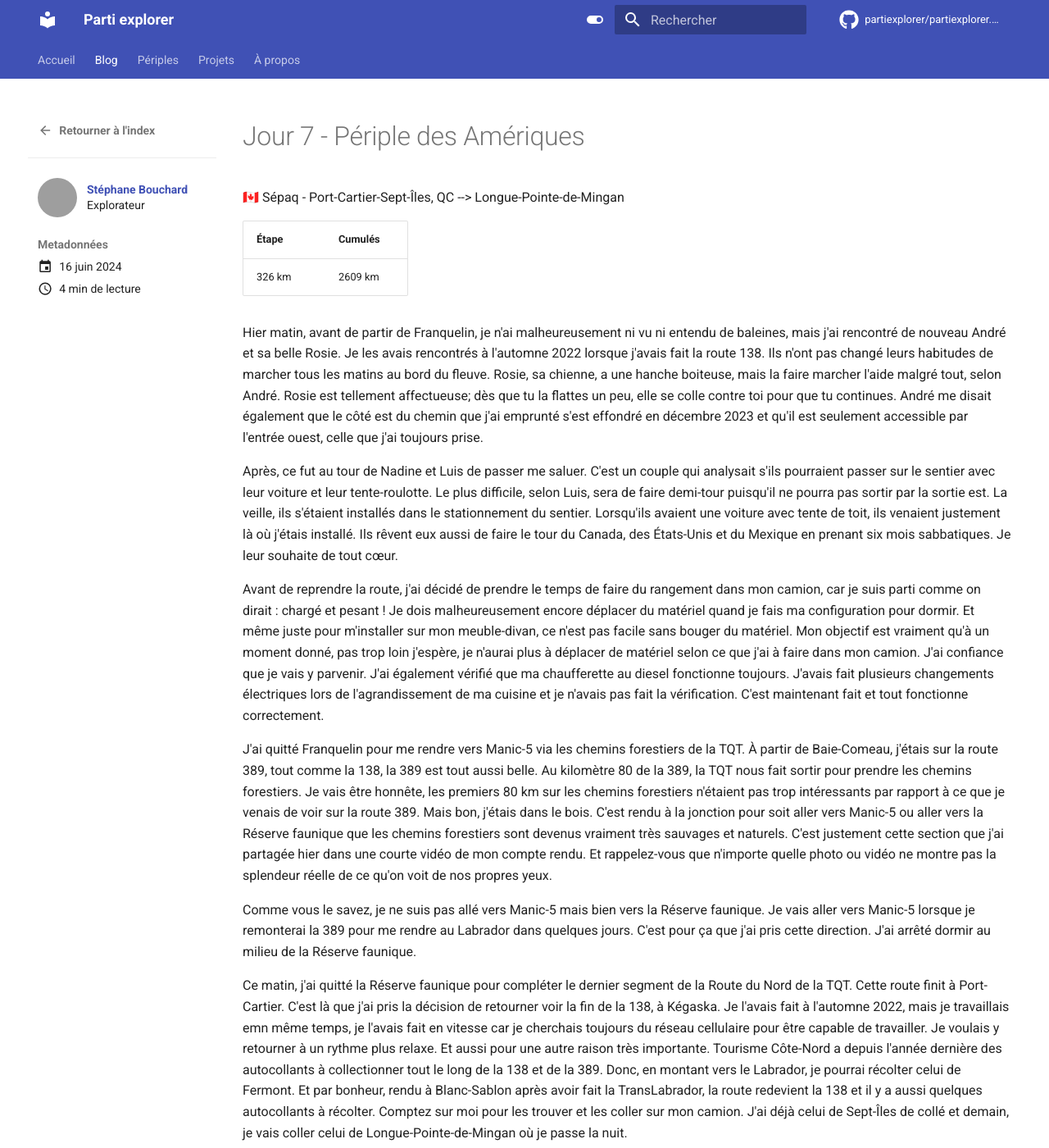
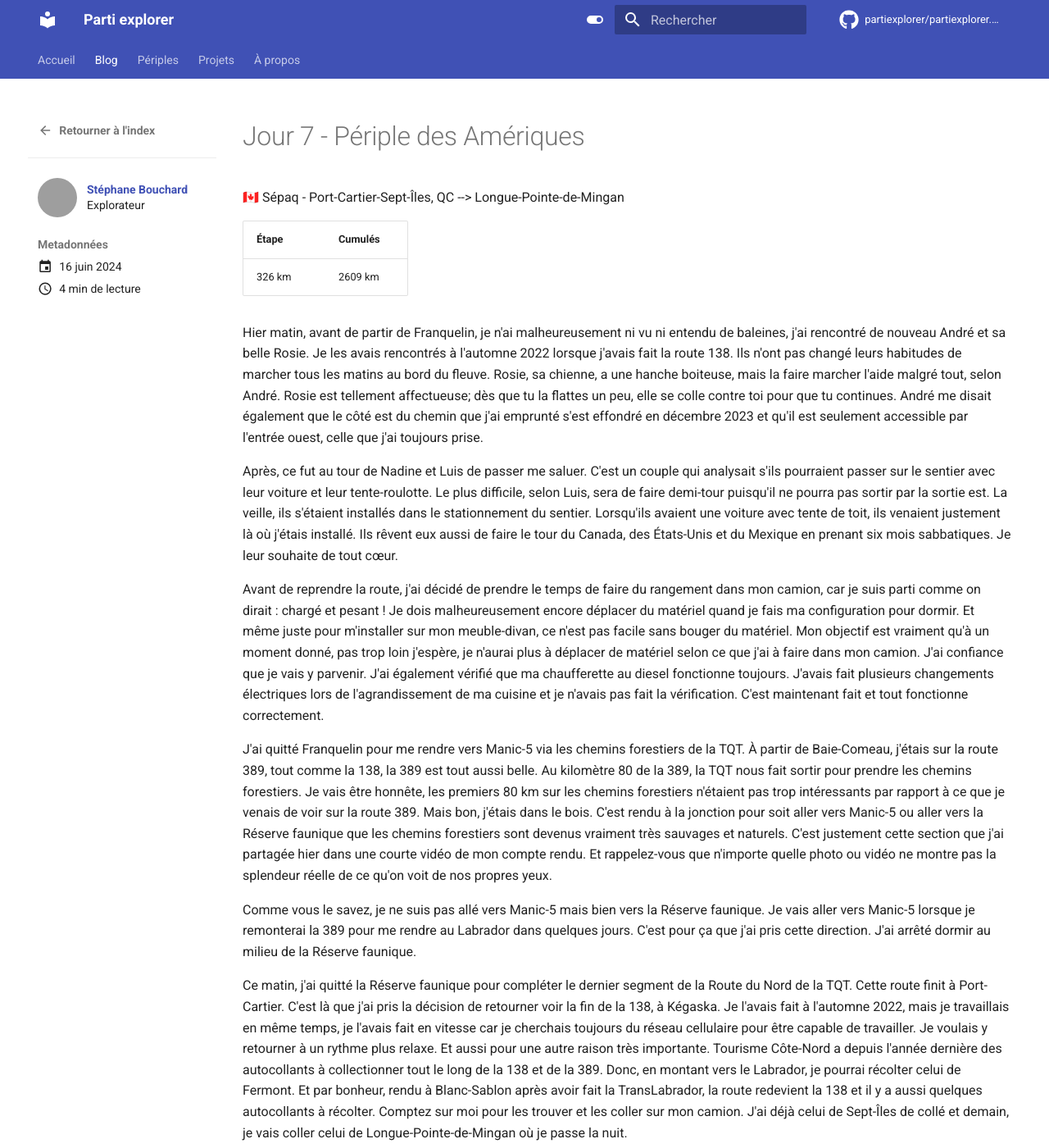
Before and after one commit to partiexplorer/partiexplorer.github.io, an MkDocs documentation site: the page built from docs/blog/posts/Jour_007.md, in a window 1280 px wide and 1400 px high. Shown: the whole window at 82% size. Built offline with MkDocs 1.6.1 and Material for MkDocs 9.7.7, drawn with Linux system fonts in a browser that asks for light colours; comment, search, counter and statistics services are not loaded; grey boxes are pictures that could not be loaded.

Commit message:
Fix typo - Jour 7

```diff
--- a/docs/blog/posts/Jour_007.md
+++ b/docs/blog/posts/Jour_007.md
@@ -17,7 +17,7 @@ tags:
 |---------|-------------|
 |  326 km |     2609 km |
 
-Hier matin, avant de partir de Franquelin, je n'ai malheureusement ni vu ni entendu de baleines, mais j'ai rencontré de nouveau André et sa belle Rosie. Je les avais rencontrés à l'automne 2022 lorsque j'avais fait la route 138. Ils n'ont pas changé leurs habitudes de marcher tous les matins au bord du fleuve. Rosie, sa chienne, a une hanche boiteuse, mais la faire marcher l'aide malgré tout, selon André. Rosie est tellement affectueuse; dès que tu la flattes un peu, elle se colle contre toi pour que tu continues. André me disait également que le côté est du chemin que j'ai emprunté s'est effondré en décembre 2023 et qu'il est seulement accessible par l'entrée ouest, celle que j'ai toujours prise.
+Hier matin, avant de partir de Franquelin, je n'ai malheureusement ni vu ni entendu de baleines, j'ai rencontré de nouveau André et sa belle Rosie. Je les avais rencontrés à l'automne 2022 lorsque j'avais fait la route 138. Ils n'ont pas changé leurs habitudes de marcher tous les matins au bord du fleuve. Rosie, sa chienne, a une hanche boiteuse, mais la faire marcher l'aide malgré tout, selon André. Rosie est tellement affectueuse; dès que tu la flattes un peu, elle se colle contre toi pour que tu continues. André me disait également que le côté est du chemin que j'ai emprunté s'est effondré en décembre 2023 et qu'il est seulement accessible par l'entrée ouest, celle que j'ai toujours prise.
 
 Après, ce fut au tour de Nadine et Luis de passer me saluer. C'est un couple qui analysait s'ils pourraient passer sur le sentier avec leur voiture et leur tente-roulotte. Le plus difficile, selon Luis, sera de faire demi-tour puisqu'il ne pourra pas sortir par la sortie est. La veille, ils s'étaient installés dans le stationnement du sentier. Lorsqu'ils avaient une voiture avec tente de toit, ils venaient justement là où j'étais installé. Ils rêvent eux aussi de faire le tour du Canada, des États-Unis et du Mexique en prenant six mois sabbatiques. Je leur souhaite de tout cœur.
 
@@ -27,7 +27,7 @@ J'ai quitté Franquelin pour me rendre vers Manic-5 via les chemins forestiers d
 
 Comme vous le savez, je ne suis pas allé vers Manic-5 mais bien vers la Réserve faunique. Je vais aller vers Manic-5 lorsque je remonterai la 389 pour me rendre au Labrador dans quelques jours. C'est pour ça que j'ai pris cette direction. J'ai arrêté dormir au milieu de la Réserve faunique.
 
-Ce matin, j'ai quitté la Réserve faunique pour compléter le dernier segment de la Route du Nord de la TQT. Cette route finit à Port-Cartier. C'est là que j'ai pris la décision de retourner voir la fin de la 138, à Kégaska. Je l'avais fait à l'automne 2022, mais je travaillais emn même temps, je l'avais fait en vitesse car je cherchais toujours du réseau cellulaire pour être capable de travailler. Je voulais y retourner à un rythme plus relaxe. Et aussi pour une autre raison très importante. Tourisme Côte-Nord a depuis l'année dernière des autocollants à collectionner tout le long de la 138 et de la 389. Donc, en montant vers le Labrador, je pourrai récolter celui de Fermont. Et par bonheur, rendu à Blanc-Sablon après avoir fait la TransLabrador, la route redevient la 138 et il y a aussi quelques autocollants à récolter. Comptez sur moi pour les trouver et les coller sur mon camion. J'ai déjà celui de Sept-Îles de collé et demain, je vais coller celui de Longue-Pointe-de-Mingan où je passe la nuit.
+Ce matin, j'ai quitté la Réserve faunique pour compléter le dernier segment de la Route du Nord de la TQT. Cette route finit à Port-Cartier. C'est là que j'ai pris la décision de retourner voir la fin de la 138, à Kégaska. Je l'avais fait à l'automne 2022, mais je travaillais en même temps, je l'avais fait en vitesse car je cherchais toujours du réseau cellulaire pour être capable de travailler. Je voulais y retourner à un rythme plus relaxe. Et aussi pour une autre raison très importante. Tourisme Côte-Nord a depuis l'année dernière des autocollants à collectionner tout le long de la 138 et de la 389. Donc, en montant vers le Labrador, je pourrai récolter celui de Fermont. Et par bonheur, rendu à Blanc-Sablon après avoir fait la TransLabrador, la route redevient la 138 et il y a aussi quelques autocollants à récolter. Comptez sur moi pour les trouver et les coller sur mon camion. J'ai déjà celui de Sept-Îles de collé et demain, je vais coller celui de Longue-Pointe-de-Mingan où je passe la nuit.
 
 Une autre chose que j'allais oublier. Aujourd'hui c'était jour de maintenance. Je devais faire mon changement d'huile ainsi que la rotation de mes roues. À tous les 5000 km sans exception, je fais cette maintenance. Mon camion a besoin d'amour pour bien fonctionner et je ne le néglige aucunement. J'ai donc fait la maintenance dans le fond du stationnement du Canadian Tire de Sept-Îles. J'ai pu par la suite laisser la vieille huile usée à leur éco-centre.
 
```
